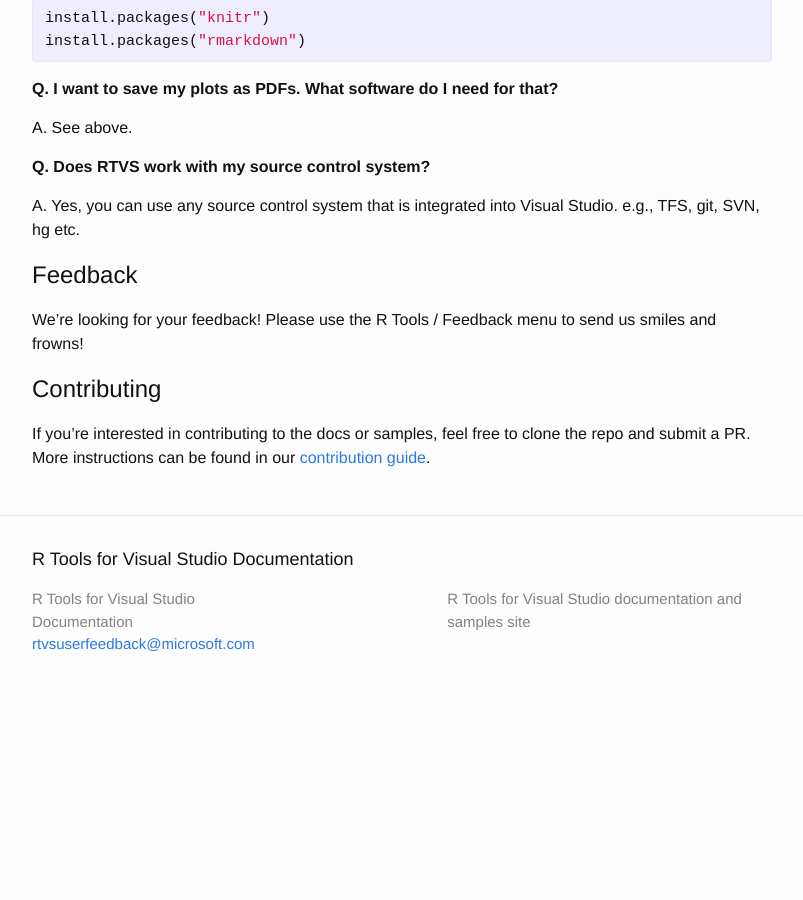
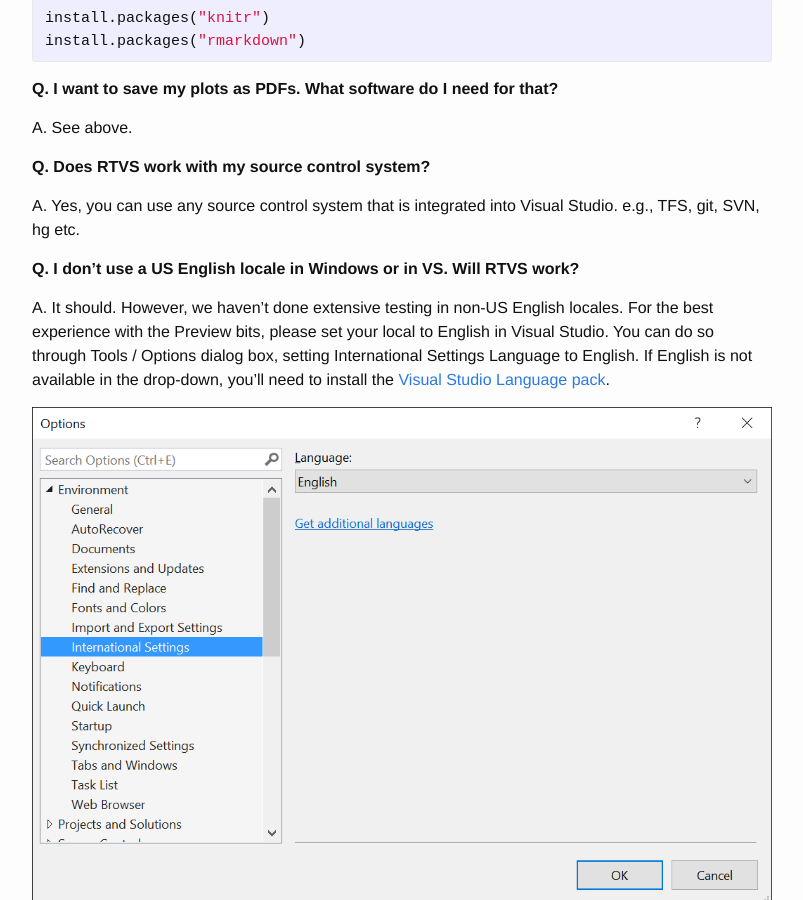
Before and after one commit to microsoft/RTVS-docs, a Jekyll site: the page built from index.md, in a window 1280 px wide and 900 px high, scrolled down 2209 px. Shown: the whole window, without its empty margins (238-1041 px from the left). Built offline with Jekyll 4.4.1, drawn with Linux system fonts in a browser that asks for light colours; before the commit the page ends 2925 px from its top, so only the background shows below that.

Commit message:
Adding internationalization quesetion to FAQ and minor edit

```diff
--- a/index.md
+++ b/index.md
@@ -104,6 +104,16 @@
 A. Yes, you can use any source control system that is integrated into Visual
 Studio. e.g., TFS, git, SVN, hg etc.
 
+**Q. I don't use a US English locale in Windows or in VS. Will RTVS work?**
+
+A. It should. However, we haven't done extensive testing in non-US English
+locales. For the best experience with the Preview bits, please set your local to
+English in Visual Studio. You can do so through Tools / Options dialog box,
+setting International Settings Language to English. If English is not available
+in the drop-down, you'll need to install the [Visual Studio Language
+pack](https://www.microsoft.com/en-us/download/details.aspx?id=48157).
+
+![](./media/FAQ-international-settings.png)
 
 ## Feedback
 
```
Also changed, not shown: installation.md (+1 -1 lines), media/FAQ-international-settings.png (added).
